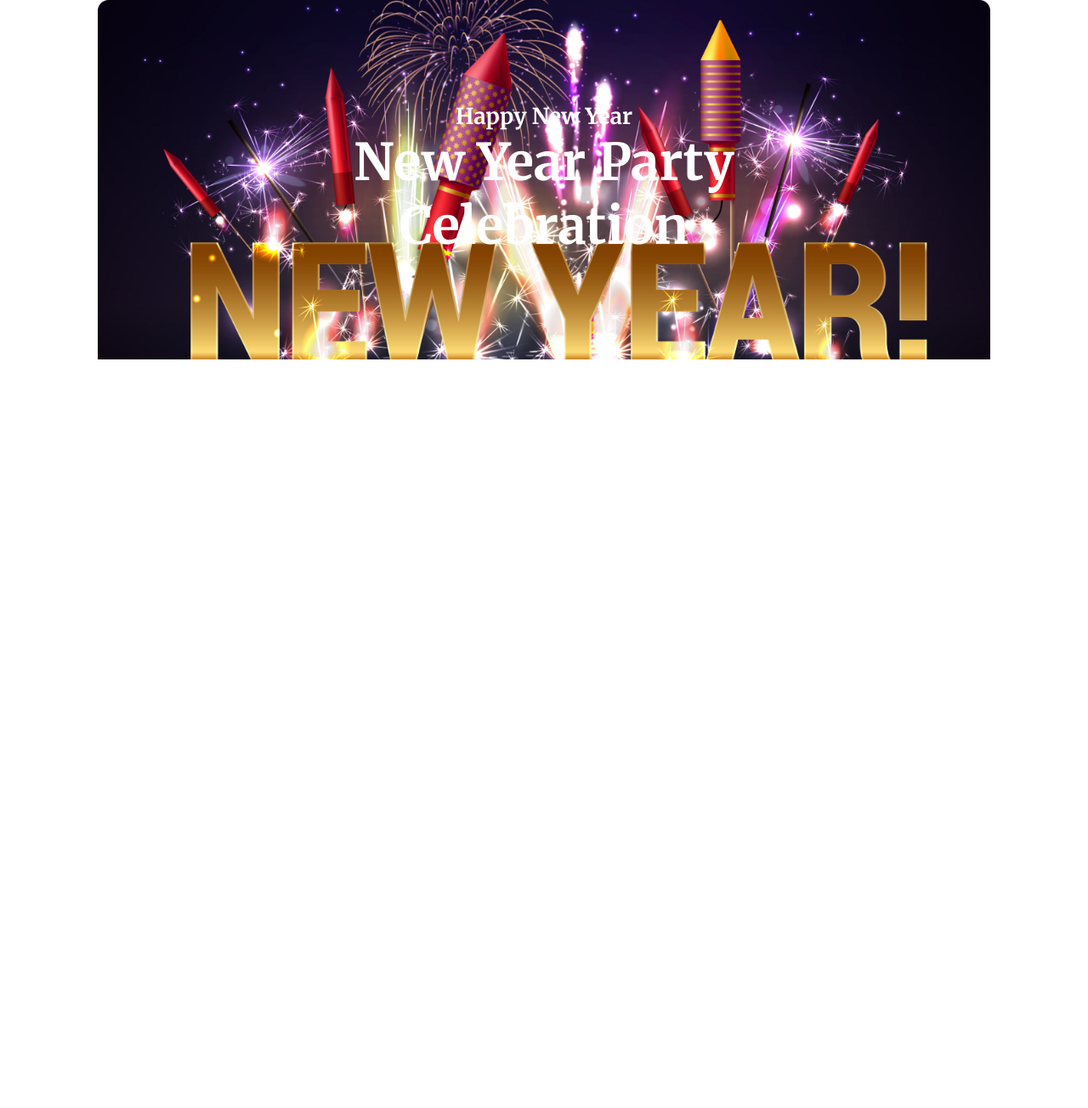
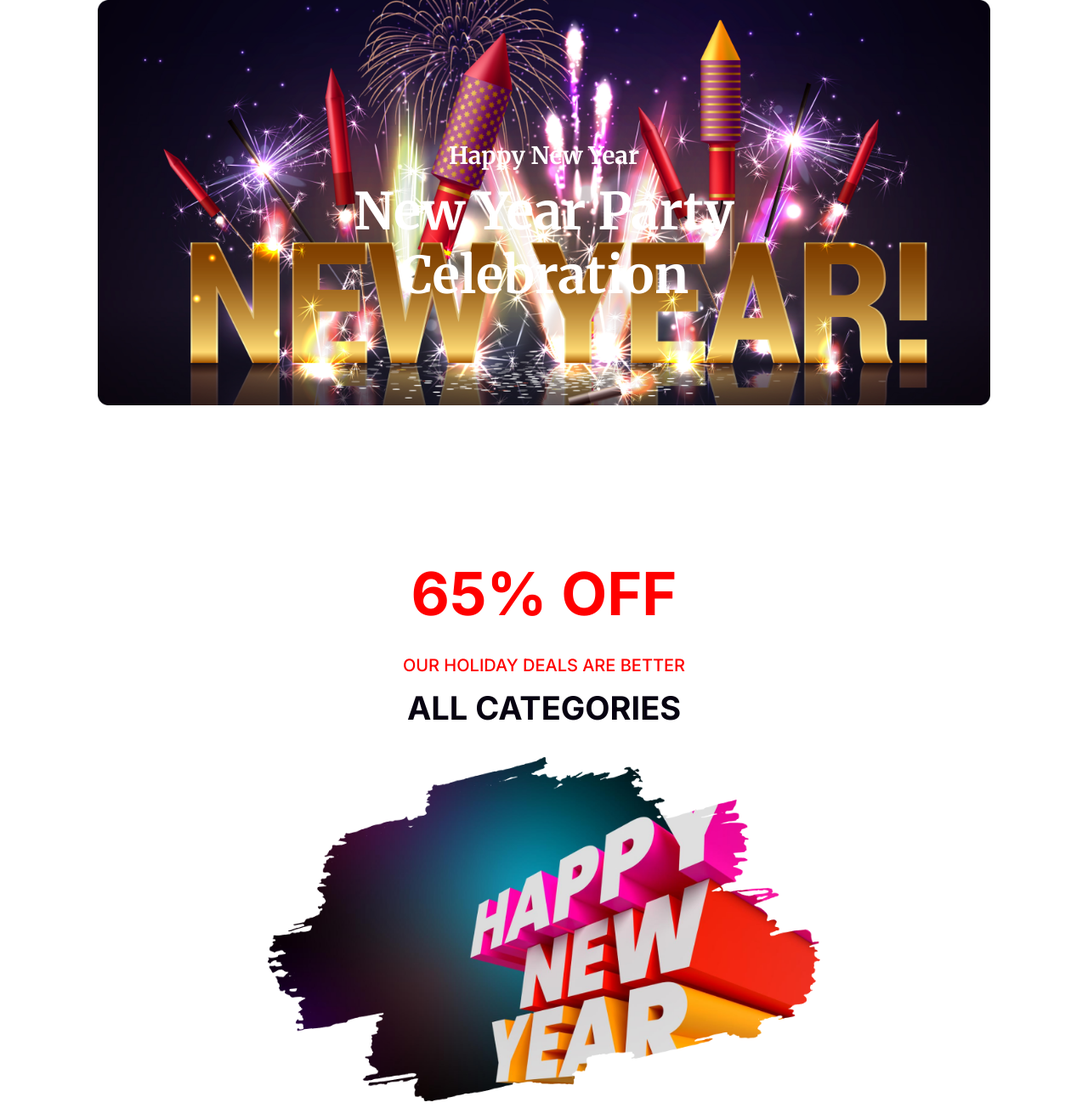
Before and after one commit to tofayeLL/new-year-new-mission, a plain HTML site: page index.html in a window 1280 px wide. Shown: the whole page at 85% size. Before the commit the page ends 800 px from the top, so only its background shows below. Drawn offline with Linux system fonts and the light colour scheme.

Commit message:
finished discount section

```diff
--- a/index.html
+++ b/index.html
@@ -21,6 +21,18 @@
     </header>
 
     <main>
+        <!-- discount section -->
+        <section id="discount">
+            <div class="container discount-content">
+                <p class="off">65% OFF</p>
+                <p class="holiday-deals">OUR HOLIDAY DEALS ARE BETTER</p>
+                <p class="categories">ALL CATEGORIES</p>
+                <div class="discount-img">
+                    <img src="images/New Year Photo.png" alt="">
+                </div>
+
+            </div>
+        </section>
 
     </main>
 
--- a/styles/newyear.css
+++ b/styles/newyear.css
@@ -24,6 +24,7 @@ h1 {
     max-width: 1320px;
     margin: 0 auto;
 }
+
 h1 {
     color: #FFF;
     font-size: 60px;
@@ -32,8 +33,7 @@ h1 {
 
 h3 {
     color: #FFF;
-    font-size: 26px;
-    font-weight: 400;
+    font-size: 28px;
 }
 
 
@@ -51,6 +51,48 @@ h3 {
 .banner .header-text {
     max-width: 500px;
     margin: 0 auto;
-    padding: 120px 0;
+    padding: 165px 0;
 
 }
+
+.banner .header-text * {
+    margin-bottom: 10px;
+}
+
+/* main related styles */
+main section {
+    margin-top: 120px;
+}
+
+/* discount related section */
+#discount .discount-content {
+    text-align: center;
+}
+
+#discount .discount-content .discount-img {
+    max-width: 650px;
+    margin: 35px auto;
+}
+
+#discount .discount-content .discount-img img {
+    width: 100%;
+}
+
+.discount-content .off {
+    color: #F00;
+    font-size: 70px;
+    font-weight: 700;
+}
+
+.discount-content .holiday-deals {
+    color: #F00;
+    font-size: 20px;
+    font-weight: 500;
+    margin-top: 30px;
+    margin-bottom: 15px;
+}
+.discount-content .categories{
+    color: #070211;
+    font-size: 38px;
+    font-weight: 700;
+}
```
